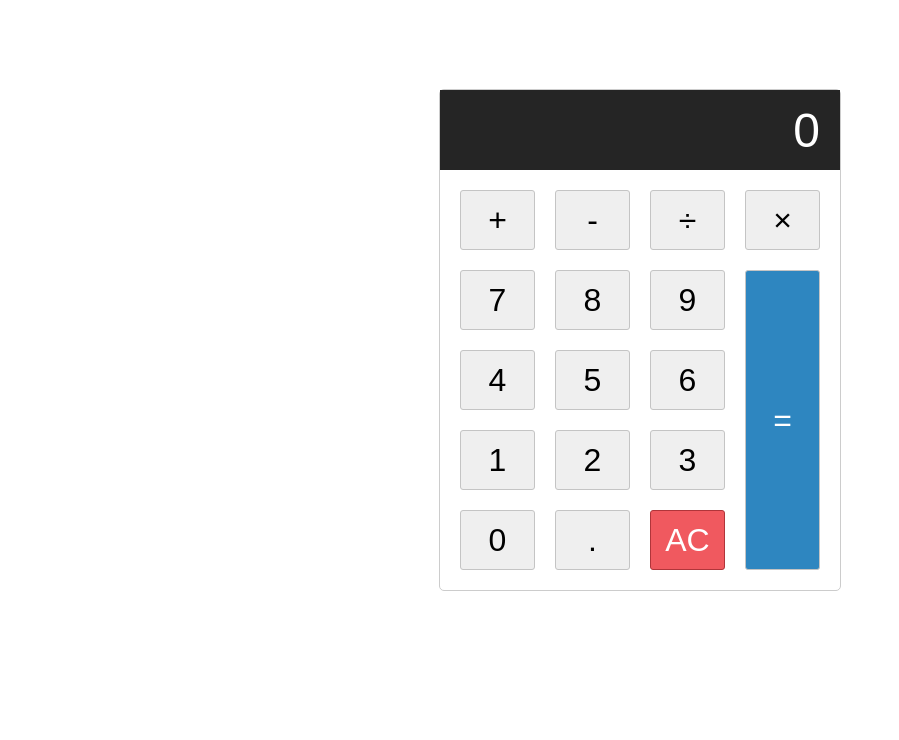
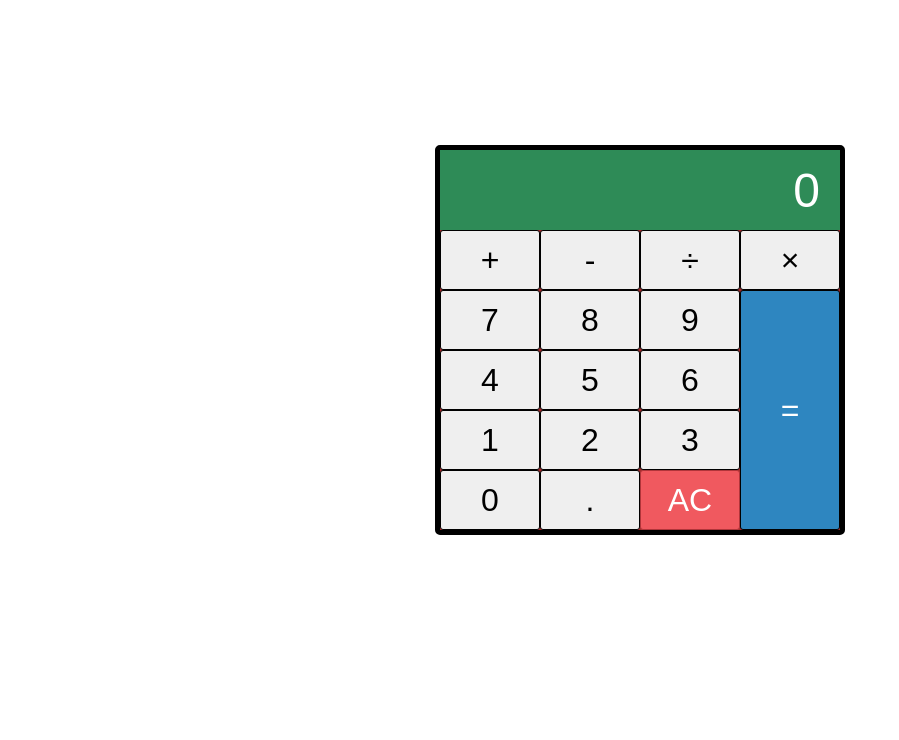
Before and after one commit to rehandxtr/js-calculator, a plain HTML site: page index.html in a window 1280 px wide. Shown: the part 60-800 px from the top of the page, without its empty margins (0-899 px from the left). Drawn offline with Linux system fonts and the light colour scheme.

Commit message:
commit final edit

```diff
--- a/index.html
+++ b/index.html
@@ -3,7 +3,7 @@
         <link rel="stylesheet" type="text/css" href="resource/styles.css" />
     </head>
     <body>
-        <div class="calculator">
+                   <div class="calculator">
             <input
                 type="text"
                 class="calculator-screen"
@@ -84,6 +84,7 @@
                 </button>
             </div>
         </div>
+            <h1>Calculator</h1>
 
         <script src="resource/script.js"></script>
     </body>
--- a/resource/styles.css
+++ b/resource/styles.css
@@ -1,12 +1,13 @@
 
 .calculator {
-  border: 1px solid #ccc;
+  border: 5px solid black;
   border-radius: 5px;
   position: absolute;
   top: 50%;
   left: 50%;
   transform: translate(-50%, -50%);
   width: 400px;
+    background-color: brown;
 }
 
 .calculator-screen {
@@ -14,7 +15,7 @@
   font-size: 3rem;
   height: 80px;
   border: none;
-  background-color: #252525;
+  background-color: seagreen;
   color: #fff;
   text-align: right;
   padding-right: 20px;
@@ -24,7 +25,7 @@
 button {
   height: 60px;
   border-radius: 3px;
-  border: 1px solid #c4c4c4;
+  border: 1px solid black;
   font-size: 2rem;
 }
 
@@ -58,6 +59,4 @@ button:hover {
 .calculator-keys {
   display: grid;
   grid-template-columns: repeat(4, 1fr);
-  grid-gap: 20px;
-  padding: 20px;
 }
```
